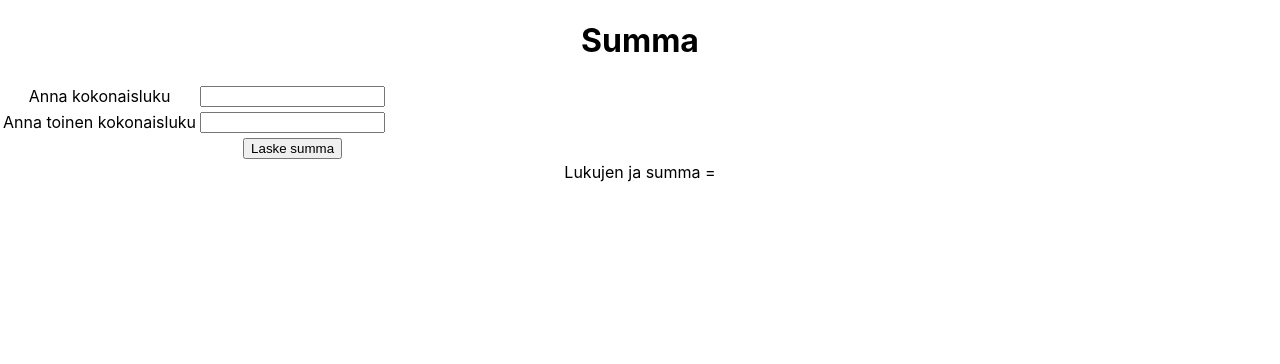
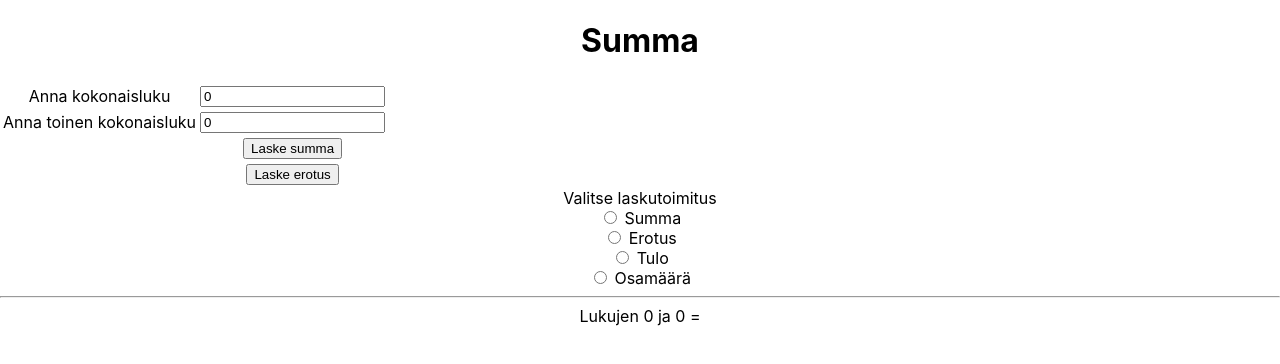
Before and after one commit to ambientia-academy-2023/react-laskin, a React (Create React App) app: page / in a window 1280 px wide. Shown: the top 364 px of the page. Built offline with nearby package versions, Linux system fonts and the light colour scheme.

Commit message:
radiobuttonit toimii

```diff
--- a/src/Calculate.js
+++ b/src/Calculate.js
@@ -1,35 +1,75 @@
 //Hooks jolla voidaan laskea kahden annetun
 //kokonaisluvun summa
-import React, { useState} from 'react';
+import React, { useState } from 'react';
 
 function Calulate() {
-    const [num1, setnum1] = useState('');
-    const [num2, setnum2] = useState('');
+    const [num1, setnum1] = useState('0');
+    const [num2, setnum2] = useState('0');
     const [sum, setsum] = useState('');
+    const [exp, setexp] = useState('');
+    const [error, seterror] = useState('');
     console.log(num1);
 
-    const calculateSum=function(){
-        let n1=parseInt(num1);
-        let n2=parseInt(num2);
-        setsum(n1+n2);
+    const calculateSum = function () {
+        seterror("");
+        let n1 = parseInt(num1);
+        let n2 = parseInt(num2);
+        setsum(n1 + n2);
+        setexp('summa');
+        console.log(sum);
+    }
+    const calculateDiv = function () {
+        seterror("");
+        let n1 = parseInt(num1);
+        let n2 = parseInt(num2);
+        setsum(n1 - n2);
+        setexp('erotus');
+        console.log(sum);
+    }
+    const calculateMul = function () {
+        let n1 = parseInt(num1);
+        let n2 = parseInt(num2);
+        setsum(n1 * n2);
+        setexp('tulo');
         console.log(sum);
     }
 
+    const calculateQuo = function () {
+        let n1 = parseInt(num1);
+        let n2 = parseInt(num2);
+        if(n2 != 0){
+        let q=  n1/n2;
+        setsum(parseFloat(q).toFixed(2));
+        setexp('osamäärä');
+        console.log(sum);
+        }
+        else {
+            console.log("Et voi jakaa nollalla");
+            seterror("Et voi jakaa nollalla");
+        }
+    }
     return (
         <div>
             <h1>Summa</h1>
             <table>
                 <thead></thead>
                 <tbody>
-                    <tr> <td><label>Anna kokonaisluku</label></td> <td>
-                        <input onChange={e=>setnum1(e.target.value)} type="text"></input></td></tr>
-                    <tr> <td><label>Anna toinen kokonaisluku</label></td> <td>
-                        <input onChange={e=>setnum2(e.target.value)} type="text"></input></td></tr>
-                    <tr> <td></td> <td><button onClick={calculateSum}>Laske summa</button></td></tr>
+                    <tr><td><label>Anna kokonaisluku</label></td>
+                        <td><input value={num1} onChange={e => setnum1(e.target.value)}></input></td></tr>
+                    <tr><td><label>Anna toinen kokonaisluku</label></td>
+                        <td><input value={num2} onChange={e => setnum2(e.target.value)}></input></td></tr>
+                    <tr><td></td> <td><button onClick={calculateSum}>Laske summa</button></td></tr>
+                    <tr><td></td> <td><button onClick={calculateDiv}>Laske erotus</button></td></tr>
                 </tbody>
             </table>
-            <label>Lukujen {num1} ja {num2} summa = {sum}</label>
-
+            <label>Valitse laskutoimitus</label><br/>
+            <input type="radio" name="choice" onChange={calculateSum} /> Summa<br/>
+            <input type="radio" name="choice" onChange={calculateDiv} /> Erotus<br/>
+            <input type="radio" name="choice" onChange={calculateMul} /> Tulo<br/>
+            <input type="radio" name="choice" onChange={calculateQuo} /> Osamäärä<br/>
+            <hr></hr>
+            <label>Lukujen {num1} ja {num2} {exp} = {sum}</label> <br/>
+            <label>{error}</label>
         </div>
 
     );
```
